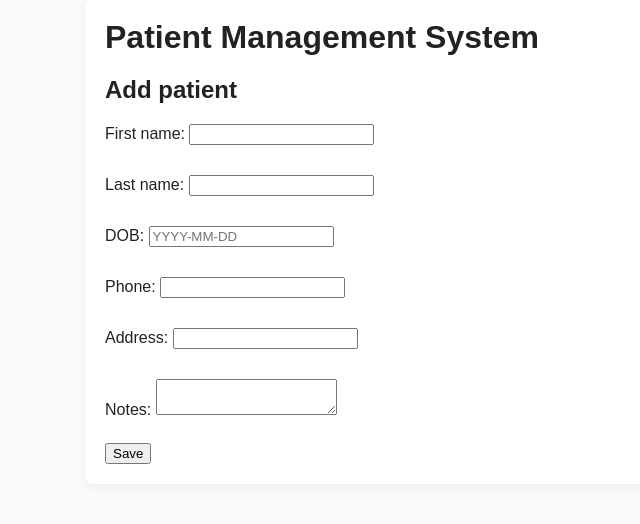
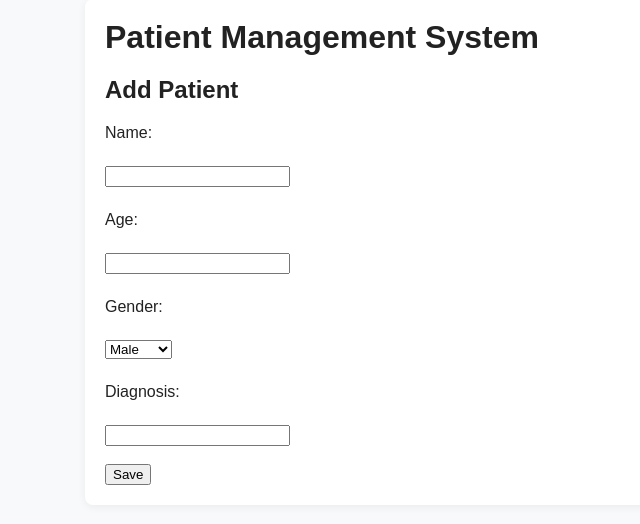
Before and after one commit to ndonga123/pms_app, a Flask app: template templates/add.html in a window 1280 px wide. Shown: the part 29-553 px from the top of the page, without its empty margins (85-725 px from the left). Run offline with Flask 3, Linux system fonts and the light colour scheme; the template is opened without the code that fills it, so the values that code supplies are empty.

Commit message:
Fixed add.html form to support POST

```diff
--- a/templates/add.html
+++ b/templates/add.html
@@ -1,14 +1,22 @@
-
 {% extends 'layout.html' %}
 {% block content %}
-  <h2>Add patient</h2>
-  <form method="post">
-    <label>First name: <input name="first_name"></label><br>
-    <label>Last name: <input name="last_name"></label><br>
-    <label>DOB: <input name="dob" placeholder="YYYY-MM-DD"></label><br>
-    <label>Phone: <input name="phone"></label><br>
-    <label>Address: <input name="address"></label><br>
-    <label>Notes: <textarea name="notes"></textarea></label><br>
-    <button type="submit">Save</button>
-  </form>
+<h2>Add Patient</h2>
+<form method="POST" action="{{ url_for('add_patient') }}">
+  <label>Name:</label><br>
+  <input type="text" name="name" required><br><br>
+
+  <label>Age:</label><br>
+  <input type="number" name="age" required><br><br>
+
+  <label>Gender:</label><br>
+  <select name="gender" required>
+    <option value="Male">Male</option>
+    <option value="Female">Female</option>
+  </select><br><br>
+
+  <label>Diagnosis:</label><br>
+  <input type="text" name="diagnosis" required><br><br>
+
+  <button type="submit">Save</button>
+</form>
 {% endblock %}
```
